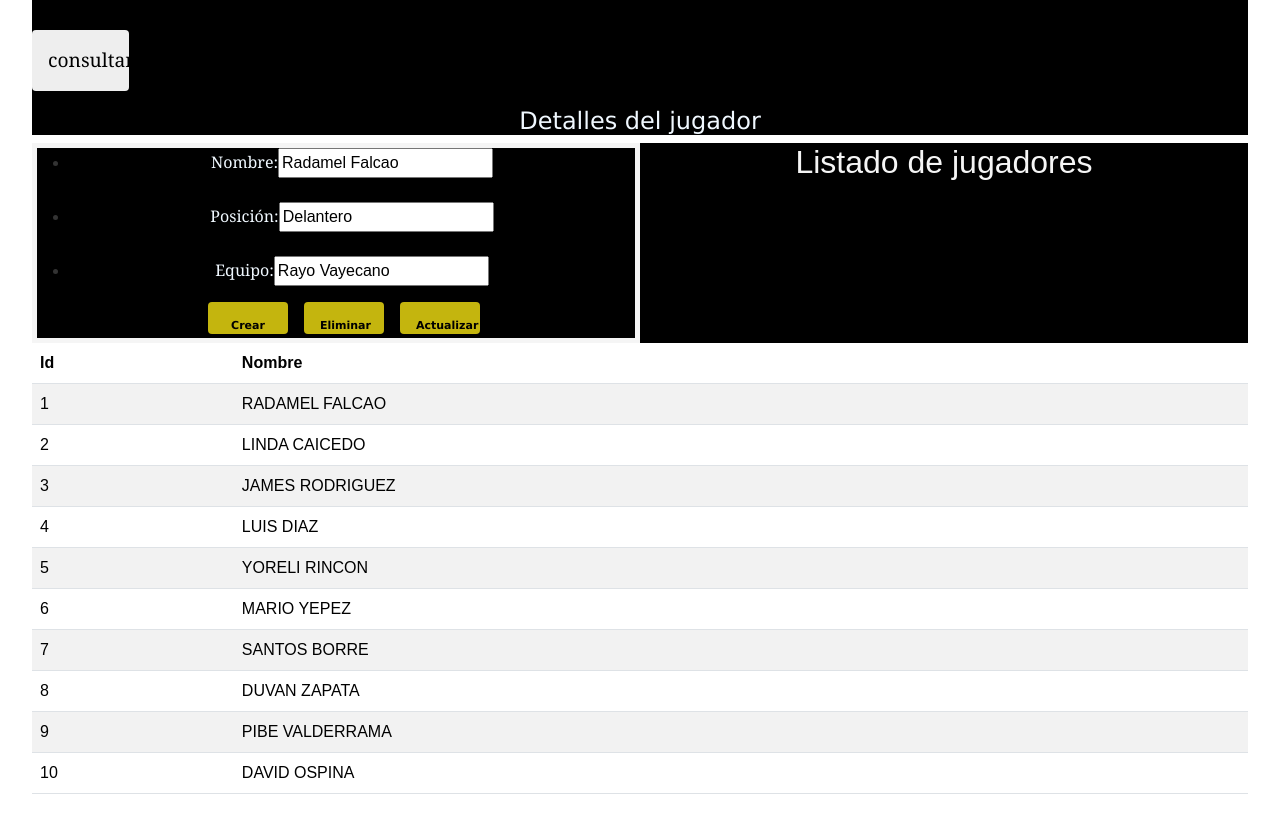
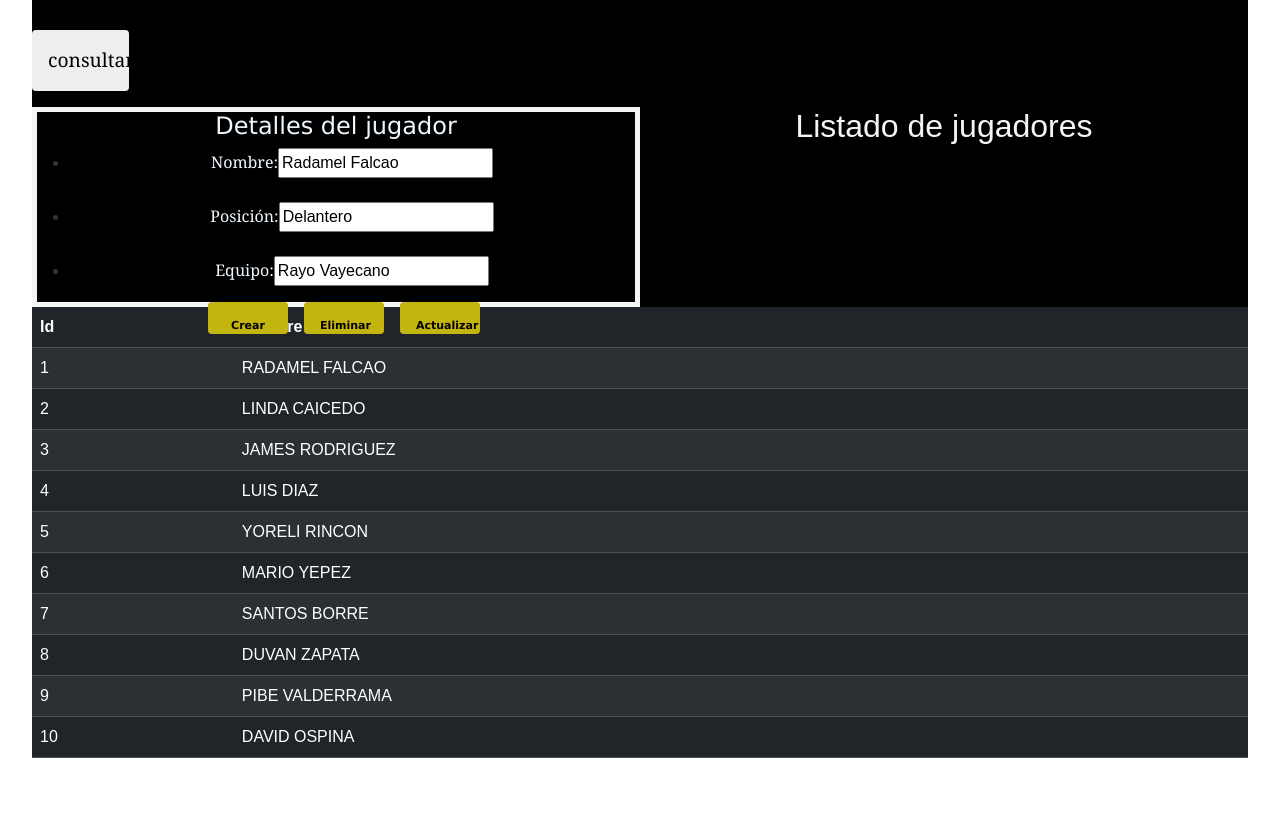
Before and after one commit to jufe941209/FrontEndTourHeroes, an Angular app: page / in a window 1280 px wide. Shown: the part 1253-2079 px from the top of the page. After the commit the page ends 2043 px from the top, so only its background shows below. Built offline with nearby package versions, Linux system fonts and the light colour scheme.

Commit message:
Esta es la actualización con con el Ejercicio de tabla en el component detalle-heroe

```diff
--- a/src/app/dashboard/dashboard.html
+++ b/src/app/dashboard/dashboard.html
@@ -12,7 +12,7 @@
 
     <div>
       <ul>
-        <li>
+        <li >
             <label for="name1">Nombre: </label>
             <input name="name1" [(ngModel)]="topHeroe1.name" placeholder="Nombre del jugador"/>
         </li>
--- a/src/app/detalle-heroe/detalle-heroe.html
+++ b/src/app/detalle-heroe/detalle-heroe.html
@@ -1,12 +1,12 @@
 <div class="fondo">
-  <h2>Listado de jugadores</h2>
-  <!-- <select name="lista">
-    <option *ngFor="let myHeroe of mysHeroes" value="{{myHeroe.id}}">{{myHeroe.name}}
-    </select>
 
-            -->
+
+
+
   <div>
-    <table class="table table-striped">
+
+      <h2>Listado de jugadores</h2>
+    <table class="table table-striped table-dark">
       <thead>
         <tr>
           <th scope="col">Id</th>
@@ -17,6 +17,7 @@
 
         <tr  *ngFor="let myHeroe of mysHeroes">
             <td scope="row">{{myHeroe.id}}</td>
+
         <td>
               <span class="data">{{myHeroe.name | uppercase}}</span>
           </td>
--- a/src/app/heroe/heroe.component.ts
+++ b/src/app/heroe/heroe.component.ts
@@ -7,6 +7,7 @@ import { Heroe } from '../heroe';
   styleUrls: ['./heroe.css']
 })
 export class HeroeComponent {
+  mysHeroes:Heroe[]=[];
 
   myHeroe1:Heroe  ={
     id:1,
@@ -83,8 +84,6 @@ export class HeroeComponent {
 
   }
 
-  mysHeroes:Heroe[]=[];
-
   constuctor(){
     this.mysHeroes.push(this.myHeroe1);
     this.mysHeroes.push(this.myHeroe2);
--- a/src/app/heroe/heroe.html
+++ b/src/app/heroe/heroe.html
@@ -1,13 +1,11 @@
 
 
     <div class="columnaCentral">
-        <div>
-             <h3>Detalles del jugador</h3>
-        </div>
+
 
 
     <div class="lista" style="height: 200px;">
-
+        <h3>Detalles del jugador</h3>
     <ul>
         <li>
             <label for="name1">Nombre: </label>
@@ -25,9 +23,9 @@
         </li>
 
         <div class="botones">
-            <button type='reset' value="Click Me" style="float: initial" >Crear</button>
-            <button type="submit" value="Click Me" style="float: initial">Eliminar</button>
-            <button type="update" value="Click Me" style="float: initial">Actualizar</button>
+            <button type='reset' >Crear</button>
+            <button type="submit">Eliminar</button>
+            <button type="update">Actualizar</button>
         </div>
     </ul>
 
```
